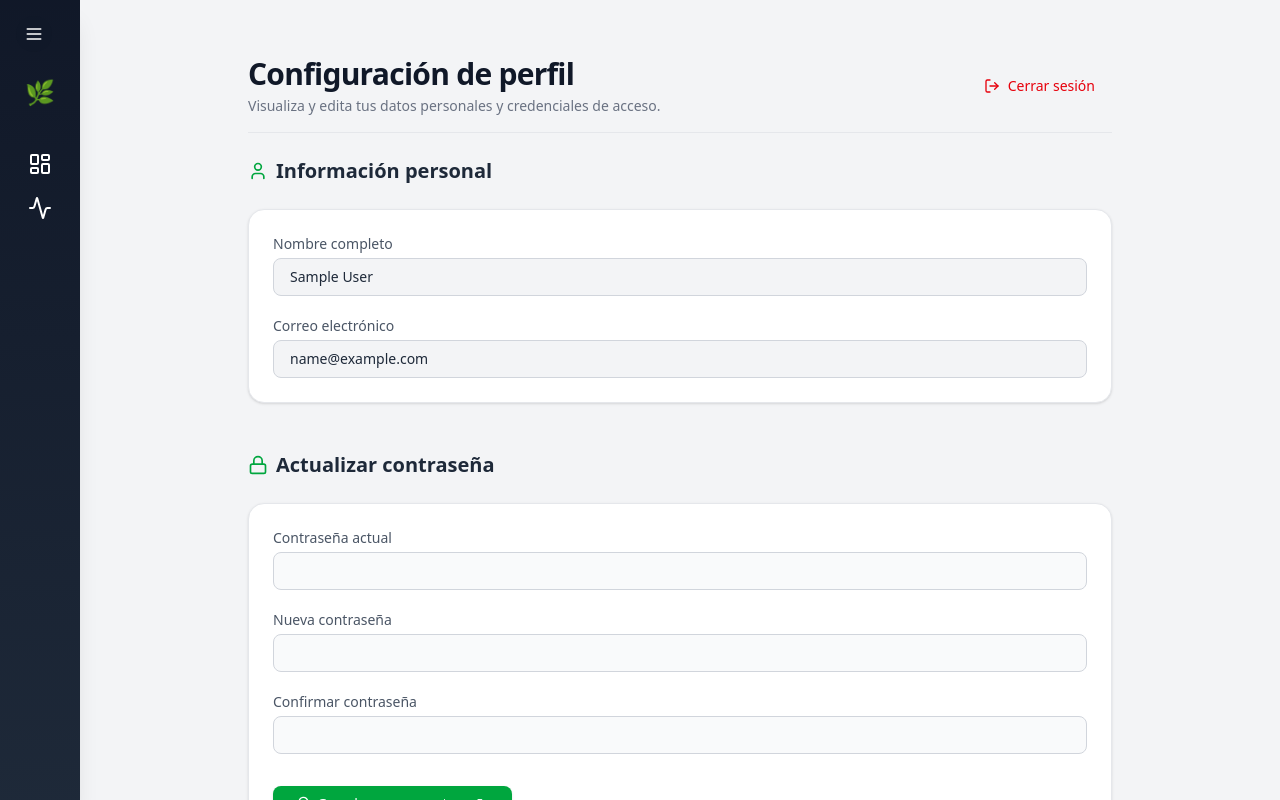
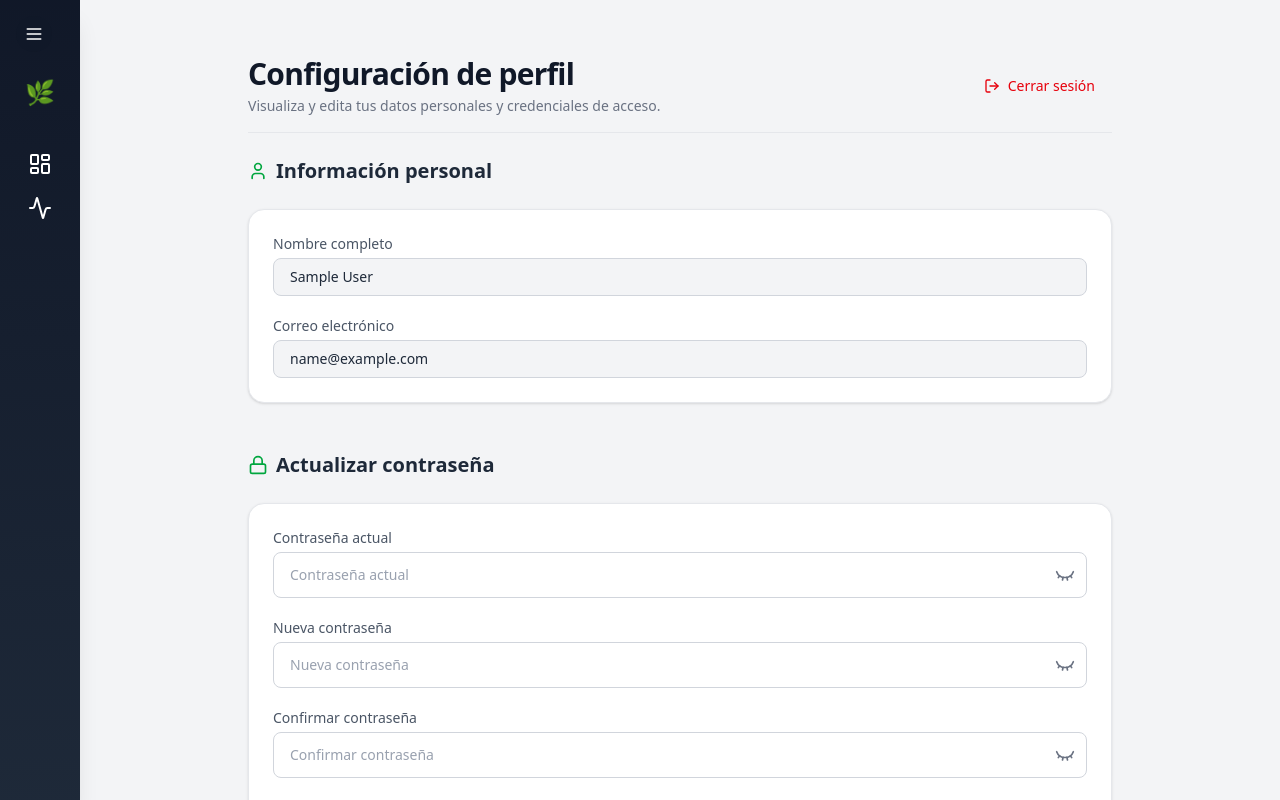
Before and after one commit to growtech-jaroso/front-sensores, a React (Vite) app: page /perfil in a window 1280 px wide. Built offline with nearby package versions, Linux system fonts and the light colour scheme; no server answers; sample sign-in values are in the browser's storage.

Commit message:
Terminado actualizar contraseña del perfil de usuario

```diff
--- a/src/components/User/Profile/PasswordUpdateSection.tsx
+++ b/src/components/User/Profile/PasswordUpdateSection.tsx
@@ -1,79 +1,114 @@
-import { Lock, KeyRound } from "lucide-react";
+import { Lock, KeyRound, CheckCircle } from "lucide-react";
 import { useState } from "react";
+import axiosClient from "../../../api/axiosClient";
+import ErrorText from "../../Errors/ErrorText";
+import InputPasswordUser from "../../Inputs/InputPasswordUser";
 
-type PasswordUpdateSectionProps = {
-  onSubmit?: (data: { current: string; newPass: string; confirm: string }) => void;
-  title?: string;
-};
-
-export default function PasswordUpdateSection({
-  onSubmit,
-  title = "Actualizar contraseña",
-}: PasswordUpdateSectionProps) {
+export default function PasswordUpdateSection() {
   const [current, setCurrent] = useState("");
   const [newPass, setNewPass] = useState("");
   const [confirm, setConfirm] = useState("");
+  const [message, setMessage] = useState<{ type: "success" | "error"; text: string } | null>(null);
+  const [submitting, setSubmitting] = useState(false);
 
-  const handleSubmit = (e: React.FormEvent) => {
+  const handleSubmit = async (e: React.FormEvent) => {
     e.preventDefault();
+    setMessage(null);
 
-    if (onSubmit) {
-      onSubmit({ current, newPass, confirm });
-    } else {
-      console.log("Contraseña enviada:", { current, newPass, confirm });
+    if (newPass.length < 8) {
+      setMessage({ type: "error", text: "La nueva contraseña debe tener al menos 8 caracteres." });
+      return;
     }
+
+    if (newPass !== confirm) {
+      setMessage({ type: "error", text: "Las contraseñas no coinciden." });
+      return;
+    }
+
+    setSubmitting(true);
+
+    try {
+      await axiosClient.put("/users/change_password", {
+        old_password: current,
+        new_password: newPass,
+        confirm_password: confirm,
+      });
+      setMessage({ type: "success", text: "Contraseña actualizada correctamente." });
+      setCurrent("");
+      setNewPass("");
+      setConfirm("");
+      // eslint-disable-next-line @typescript-eslint/no-explicit-any
+    } catch (error: any) {
+      const backendMsg = error?.response?.data?.message || "Error al actualizar la contraseña.";
+      if (backendMsg.toLowerCase().includes("old password")) {
+        setMessage({ type: "error", text: "La contraseña actual no es correcta." });
+      } else {
+        setMessage({ type: "error", text: backendMsg });
+      }
+    } finally {
+      setSubmitting(false);
+    }
+  };
+
+  const showFieldError = (field: string): string | undefined => {
+    if (message?.type !== "error") return;
+    if (field === "current" && message.text.toLowerCase().includes("actual")) return message.text;
+    if (field === "newPass" && message.text.toLowerCase().includes("caracteres")) return message.text;
+    if (field === "confirm" && message.text.toLowerCase().includes("coinciden")) return message.text;
+    return;
   };
 
   return (
     <section className="space-y-6">
       <h2 className="text-xl font-semibold text-gray-800 flex items-center gap-2">
         <Lock className="w-5 h-5 text-green-600" />
-        {title}
+        Actualizar contraseña
       </h2>
 
       <div className="bg-white p-6 rounded-2xl shadow-sm border border-gray-200 space-y-5">
         <form onSubmit={handleSubmit} className="space-y-5">
-          {/* Contraseña actual */}
           <div>
             <label className="block text-sm font-medium text-gray-600 mb-1">Contraseña actual</label>
-            <input
-              type="password"
-              value={current}
-              onChange={(e) => setCurrent(e.target.value)}
-              className="w-full px-4 py-2 border border-gray-300 rounded-lg text-sm text-gray-800 bg-gray-50 focus:outline-none focus:ring-2 focus:ring-green-400"
+            <InputPasswordUser
+              register={{ name: "current", onChange: (e) => setCurrent(e.target.value), value: current } as any}
+              errors={showFieldError("current") ? { message: showFieldError("current") } : undefined}
+              placeholder="Contraseña actual"
             />
           </div>
 
-          {/* Nueva contraseña */}
           <div>
             <label className="block text-sm font-medium text-gray-600 mb-1">Nueva contraseña</label>
-            <input
-              type="password"
-              value={newPass}
-              onChange={(e) => setNewPass(e.target.value)}
-              className="w-full px-4 py-2 border border-gray-300 rounded-lg text-sm text-gray-800 bg-gray-50 focus:outline-none focus:ring-2 focus:ring-green-400"
+            <InputPasswordUser
+              register={{ name: "newPass", onChange: (e) => setNewPass(e.target.value), value: newPass } as any}
+              errors={showFieldError("newPass") ? { message: showFieldError("newPass") } : undefined}
+              placeholder="Nueva contraseña"
             />
           </div>
 
-          {/* Confirmar contraseña */}
           <div>
             <label className="block text-sm font-medium text-gray-600 mb-1">Confirmar contraseña</label>
-            <input
-              type="password"
-              value={confirm}
-              onChange={(e) => setConfirm(e.target.value)}
-              className="w-full px-4 py-2 border border-gray-300 rounded-lg text-sm text-gray-800 bg-gray-50 focus:outline-none focus:ring-2 focus:ring-green-400"
+            <InputPasswordUser
+              register={{ name: "confirm", onChange: (e) => setConfirm(e.target.value), value: confirm } as any}
+              errors={showFieldError("confirm") ? { message: showFieldError("confirm") } : undefined}
+              placeholder="Confirmar contraseña"
             />
           </div>
 
-          {/* Botón */}
+          {message && message.type === "success" && (
+            <div className="flex items-center gap-2 text-sm px-4 py-2 rounded-md bg-green-100 text-green-700 border border-green-300">
+              <CheckCircle className="w-5 h-5" />
+              <span>{message.text}</span>
+            </div>
+          )}
+
           <div className="pt-3">
             <button
               type="submit"
-              className="inline-flex items-center gap-2 bg-green-600 hover:bg-green-700 text-white font-medium text-sm px-5 py-2 rounded-lg shadow-sm transition cursor-pointer focus:outline-none focus:ring-2 focus:ring-green-400 focus:ring-offset-2"
+              disabled={submitting}
+              className="inline-flex items-center gap-2 bg-green-600 hover:bg-green-700 text-white font-medium text-sm px-5 py-2 rounded-lg shadow-sm transition cursor-pointer focus:outline-none focus:ring-2 focus:ring-green-400 focus:ring-offset-2 disabled:opacity-50"
             >
               <KeyRound className="w-4 h-4" />
-              Guardar nueva contraseña
+              {submitting ? "Guardando..." : "Guardar nueva contraseña"}
             </button>
           </div>
         </form>
```
